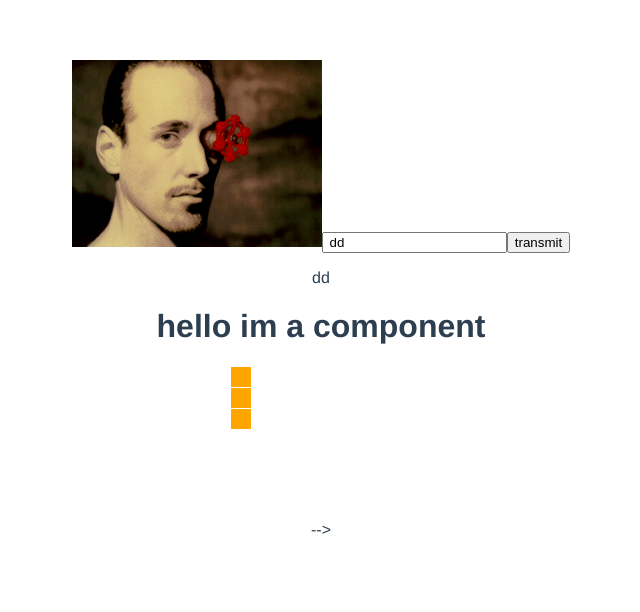
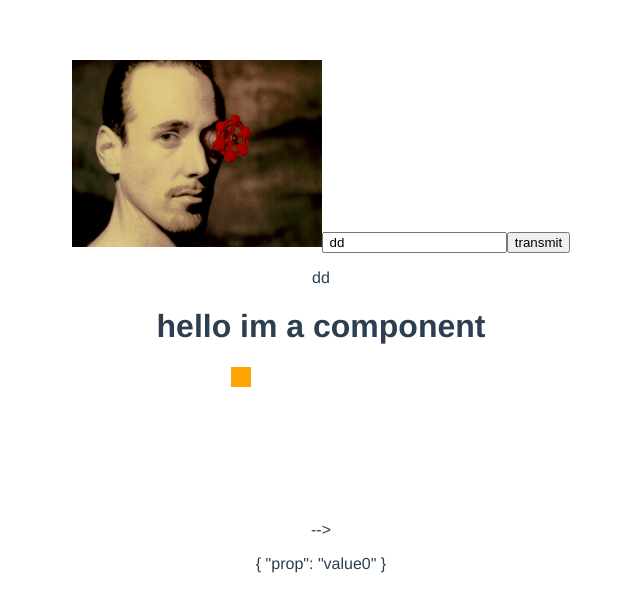
Before and after one commit to Erwin-Feld/visualize-hirarchical-data, a Vue app: page / in a window 1280 px wide. Shown: the top 612 px of the page, without its empty margins (319-959 px from the left). Built offline with nearby package versions, Linux system fonts and the light colour scheme.

Commit message:
deleted unisied elements

```diff
--- a/src/App.vue
+++ b/src/App.vue
@@ -10,12 +10,16 @@
   <!-- <button type="button" @click="transformData">click</button>
    <button type="button" @click="whatFormat">what</button> --> -->
 
-  <p>{{ childData }}</p>
+  <p>{{ data }}</p>
 </template>
 
 <script>
 import UserInput from "./components/UserInput.vue";
 import TreeGraph from "./components/TreeGraph.vue"
+
+
+// import { packageJson } from "../src/assets/d3/data";
+
 
 export default {
   name: "App",
@@ -26,7 +30,7 @@ export default {
 
   data() {
     return {
-      data: [1,2,3],
+      data: {prop: "value0"},
       internData: "[1, 2, 3]",
       childData: " "
     };
@@ -35,8 +39,11 @@ export default {
   methods: {
 
     receaveData(compTransmit){
-      console.log(compTransmit)
-      this.childData = compTransmit
+
+      // get the value of proxy
+      this.data = compTransmit
+
+
 
     },
 
```
